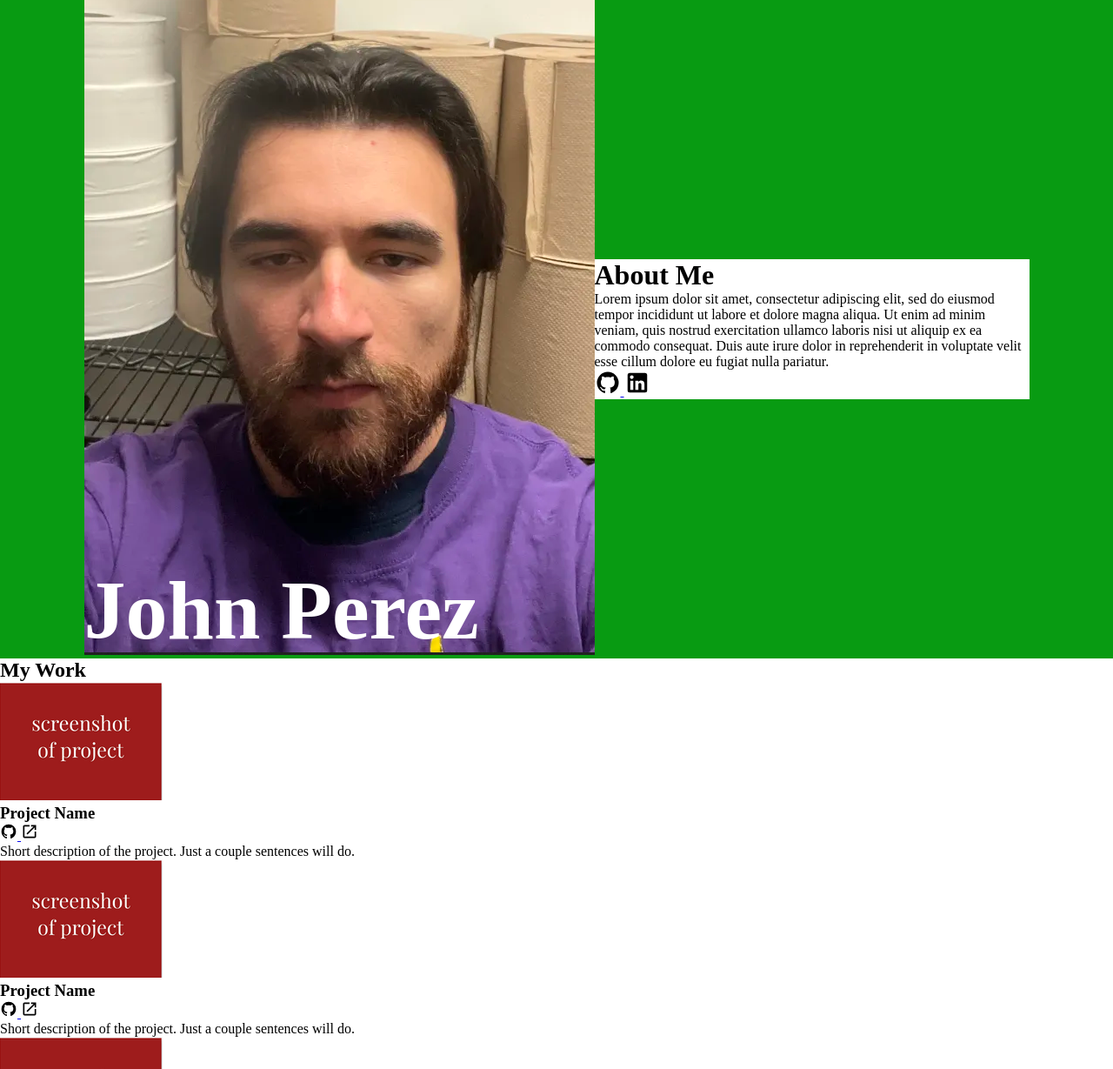
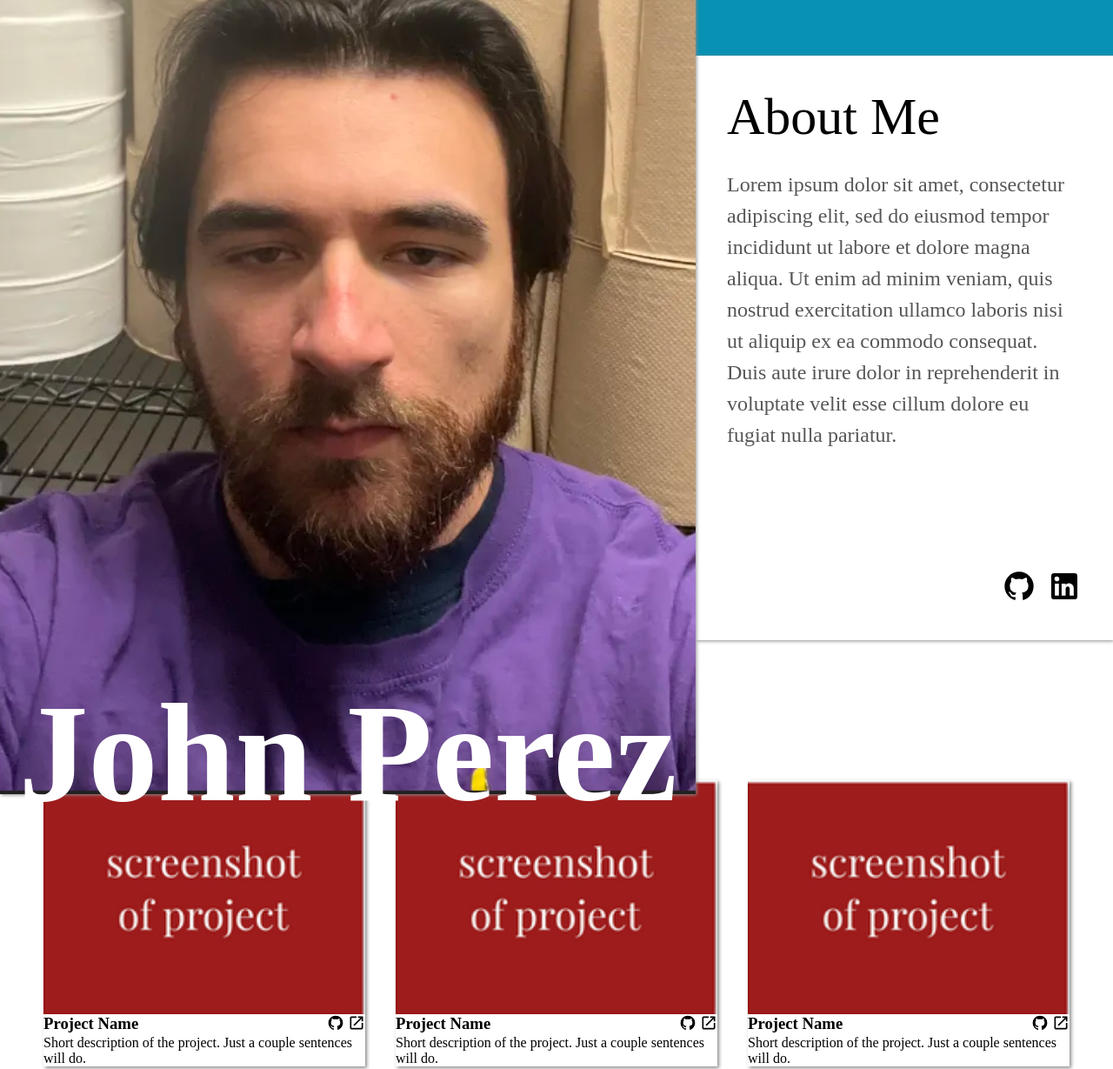
Before and after one commit to groovygnome/odin-homepage, a website built with webpack: page src/template.html in a window 1280 px wide. Shown: the top 1229 px of the page at 87% size. Built offline with nearby package versions, Linux system fonts and the light colour scheme.

Commit message:
finish styling of about section, begin styling on main projects section

```diff
--- a/src/styles.css
+++ b/src/styles.css
@@ -14,11 +14,11 @@
 }
 
 footer{
-    background-color: #089B12;
+    background-color: #0891B2;
 }
 
 .link > img{
-    width: 30px;
+    width: 40px;
 
 }
 
@@ -29,12 +29,21 @@ footer{
 
 figure{
     position: relative;
+    display:flex;
+    flex-direction:column;
+    align-items:center;
+}
+
+figure > img{
+    width: 800px;
+    box-shadow: 1px 1px 4px #8B8C8B;
 }
 
 figcaption{
     position: absolute;
-    bottom: 0;
-    font-size: 3em;
+    bottom: 47px;
+    font-size: 5em;
+    line-height:0;
     color: white;
 }
 
@@ -42,14 +51,76 @@ header{
     display: flex;
     justify-content: center;
     align-items: center;
-    background-color: #089B12;
+    height: 100vh;
+    position:relative;
+}
+
+header::before {
+    content: '';
+    display:block;
+    height:100%;
+    width: 100%;
+    z-index: -1;
+    top:0;
+    left:0;
+    transform:skew(0, -12deg);
+    transform-origin: top left;
+    background-color: #0891b2;
+    position: absolute;
+    box-shadow: 1px 1px 4px;
 }
 
 .about{
     background-color: #ffffff;
-    width: 500px;
+    width: 800px;
+    height: 600px;
+    box-shadow: 1px 1px 4px #8B8C8B;
+    padding: 1.5em;
+    display:flex;
+    flex-direction:column;
+    justify-content: space-between;
+    font-size: 1.5em;
+    gap: 25px;
 }
 
-.about > h2{
-    font-size: 2em;
+.about > p{
+    flex-grow:1;
+    color: #575655;
+    line-height: 1.5em;
 }
+
+h2{
+    font-size: 2.5em;
+    font-weight: normal;
+}
+
+.about > .links{
+    display: flex;
+    justify-content: flex-end;
+    gap: 12px;
+}
+
+main{
+    padding: 50px;
+}
+
+.my-work{
+    display:grid;
+    grid-template-columns: 1fr 1fr 1fr;
+    grid-template-rows: auto;
+    row-gap: 50px;
+    column-gap: 35px;
+
+}
+
+.card{
+    box-shadow: 2px 2px 4px #8B8C8B;
+    display:flex;
+    flex-direction:column;
+}
+
+.card-title{
+    display:flex;
+    flex-direction:row;
+    justify-content:space-between;
+}
```
Also changed, not shown: src/template.html (+8 -24 lines).
